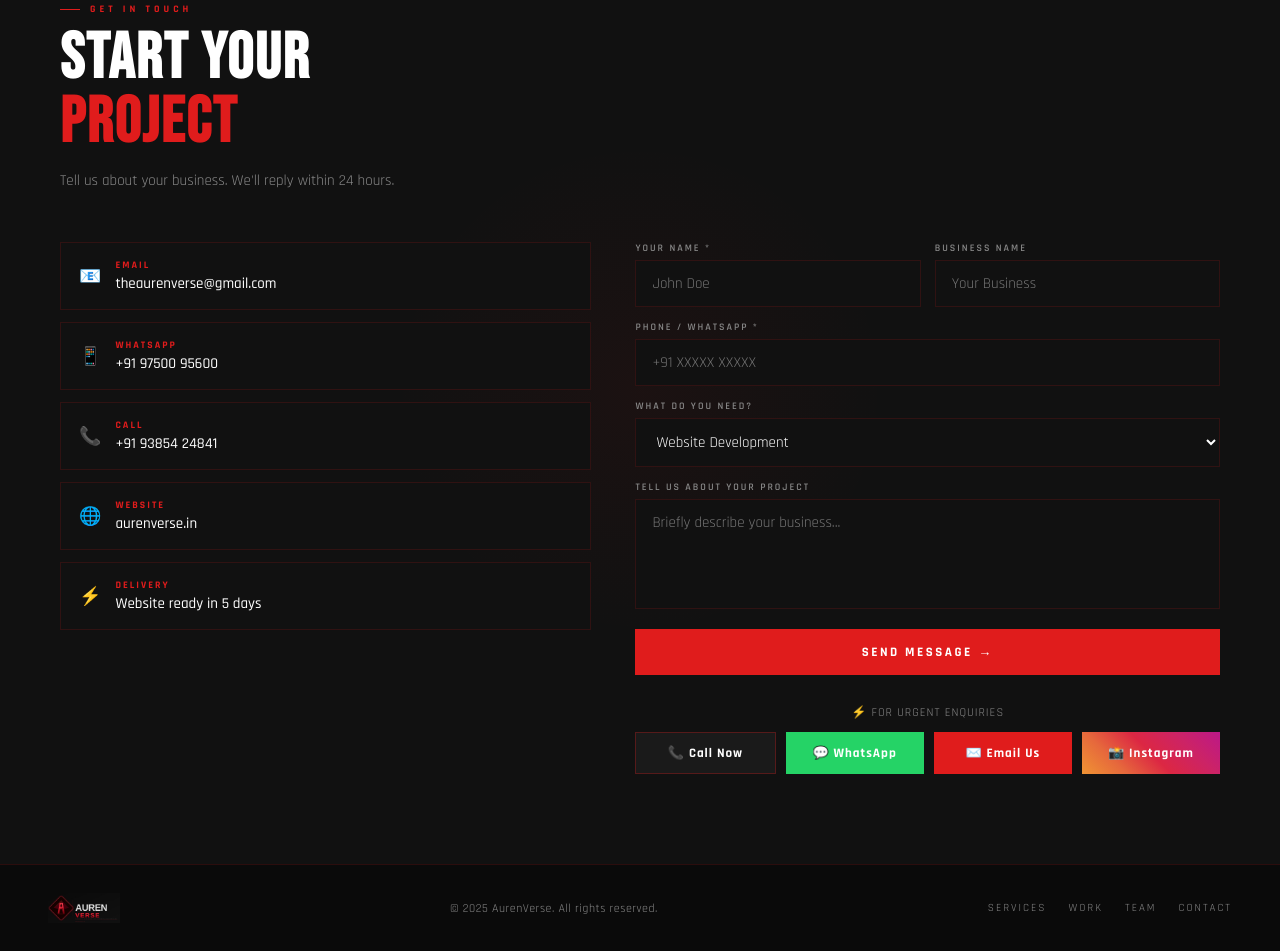
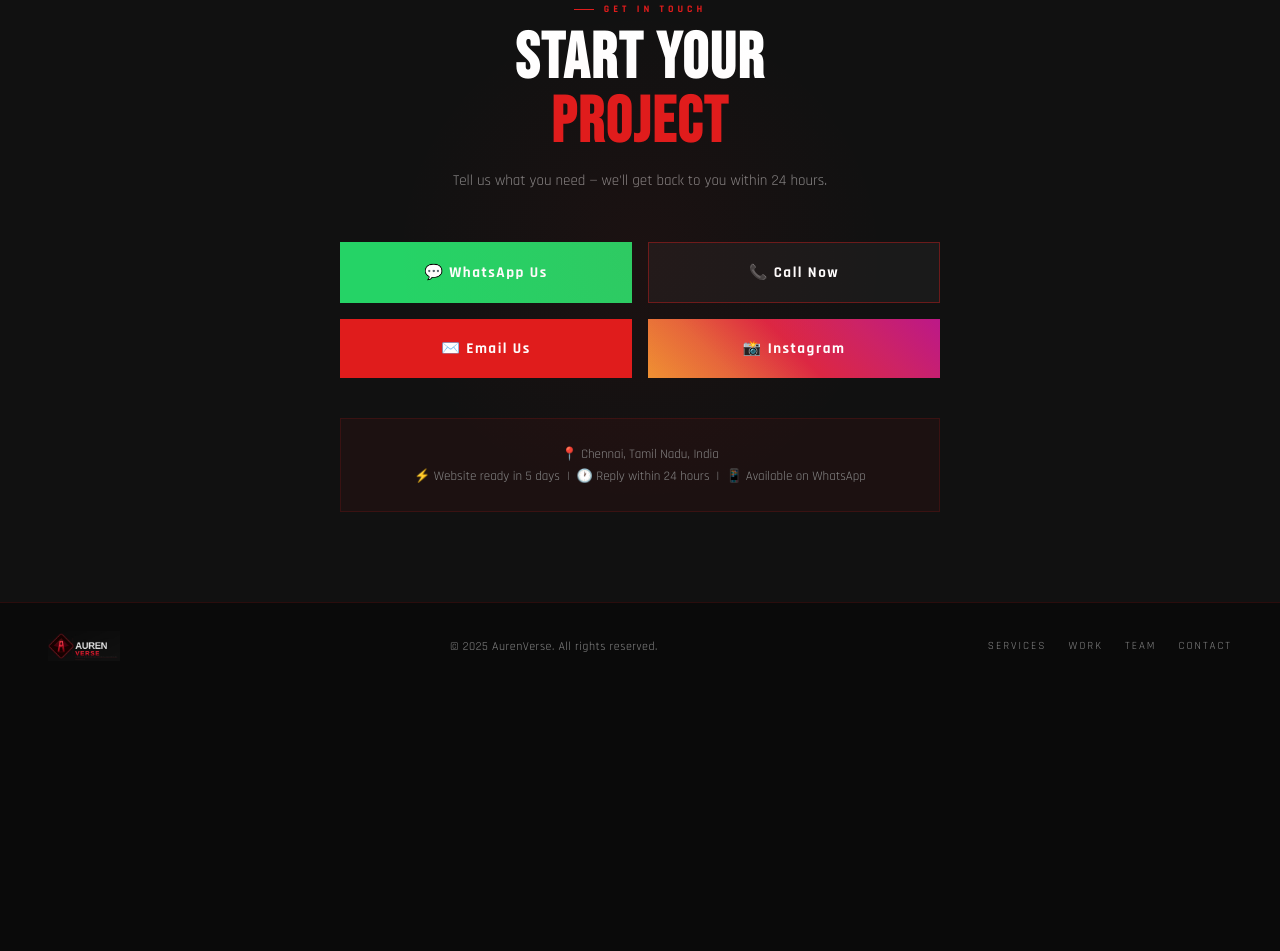
Before and after one commit to ARULSEBASTIN71/aurenverse, a website: page public/index.html in a window 1280 px wide. Shown: the part 6235-7186 px from the top of the page. After the commit the page ends 6924 px from the top, so only its background shows below. Drawn offline with Linux system fonts and the light colour scheme.

Commit message:
simple contact buttons

```diff
--- a/public/index.html
+++ b/public/index.html
@@ -501,50 +501,29 @@ footer img{height:30px;object-fit:contain}
 </section>
 
 <!-- ── CONTACT ───────────────────────────────────────────── -->
-<section id="contact" class="sec2" style="overflow:hidden">
+<section id="contact" class="sec2" style="overflow:hidden;text-align:center">
   <div style="position:absolute;top:50%;left:50%;transform:translate(-50%,-50%);width:500px;height:500px;background:radial-gradient(circle,rgba(224,28,28,.05),transparent 70%);pointer-events:none"></div>
-  <div class="tag">Get In Touch</div>
+  <div class="tag" style="justify-content:center">Get In Touch</div>
   <h2 class="ttl">START YOUR<br><span style="color:var(--red)">PROJECT</span></h2>
-  <p class="sub">Tell us about your business. We'll reply within 24 hours.</p>
-  <div class="contact-wrap">
-    <div class="reveal-l">
-      <div class="c-item"><div class="c-icon">📧</div><div><div class="c-label">Email</div><div class="c-val"><a href="mailto:theaurenverse@gmail.com">theaurenverse@gmail.com</a></div></div></div>
-      <div class="c-item"><div class="c-icon">📱</div><div><div class="c-label">WhatsApp</div><div class="c-val"><a href="https://wa.me/919750095600">+91 97500 95600</a></div></div></div>
-      <div class="c-item"><div class="c-icon">📞</div><div><div class="c-label">Call </div><div class="c-val"><a href="tel:+919385424841">+91 93854 24841</a></div></div></div>
-      <div class="c-item"><div class="c-icon">🌐</div><div><div class="c-label">Website</div><div class="c-val"><a href="https://aurenverse.in" target="_blank">aurenverse.in</a></div></div></div>
-      <div class="c-item"><div class="c-icon">⚡</div><div><div class="c-label">Delivery</div><div class="c-val">Website ready in 5 days</div></div></div>
-    </div>
-    <div class="reveal-r" id="formArea">
-      <div class="form-wrap">
-        <div class="form-row">
-          <div><label class="form-label">Your Name *</label><input id="fname" type="text" placeholder="John Doe"/></div>
-          <div><label class="form-label">Business Name</label><input id="fbiz" type="text" placeholder="Your Business"/></div>
-        </div>
-        <div><label class="form-label">Phone / WhatsApp *</label><input id="fphone" type="text" placeholder="+91 XXXXX XXXXX"/></div>
-        <div>
-          <label class="form-label">What do you need?</label>
-          <select id="fservice">
-            <option>Website Development</option>
-            <option>SEO Optimization</option>
-            <option>Lead Generation</option>
-            <option>Full Growth Package</option>
-            <option>Something else</option>
-          </select>
-        </div>
-        <div><label class="form-label">Tell us about your project</label><textarea id="fmsg" placeholder="Briefly describe your business..."></textarea></div>
-        <button class="submit-btn" id="submitBtn" onclick="submitForm()">Send Message →</button>
-        <div class="form-error" id="formError" style="display:none"></div> <div style="margin-top:16px;text-align:center">
-  <p style="font-size:12px;color:#888;letter-spacing:1px;text-transform:uppercase;margin-bottom:12px">⚡ For Urgent Enquiries</p>
-  <div style="display:flex;gap:10px">
-    <a href="tel:+919385424841" style="flex:1;background:#1a1a1a;border:1px solid rgba(224,28,28,.3);color:#fff;padding:12px;text-align:center;text-decoration:none;font-family:'Rajdhani',sans-serif;font-size:13px;font-weight:700;letter-spacing:1px;display:flex;align-items:center;justify-content:center;gap:8px" onmouseover="this.style.borderColor='#e01c1c'" onmouseout="this.style.borderColor='rgba(224,28,28,.3)'">📞 Call Now</a>
-    <a href="https://wa.me/919750095600?text=Hi%20AurenVerse!%20I%20need%20urgent%20help." target="_blank" style="flex:1;background:#25D366;color:#fff;padding:12px;text-align:center;text-decoration:none;font-family:'Rajdhani',sans-serif;font-size:13px;font-weight:700;letter-spacing:1px;display:flex;align-items:center;justify-content:center;gap:8px">💬 WhatsApp</a>
-    <a href="mailto:theaurenverse@gmail.com" style="flex:1;min-width:120px;background:#e01c1c;color:#fff;padding:12px;text-align:center;text-decoration:none;font-family:'Rajdhani',sans-serif;font-size:13px;font-weight:700;letter-spacing:1px;display:flex;align-items:center;justify-content:center;gap:8px">✉️ Email Us</a>
-<a href="https://www.instagram.com/aurenverse.in/" target="_blank" style="flex:1;min-width:120px;background:linear-gradient(45deg,#f09433,#e6683c,#dc2743,#cc2366,#bc1888);color:#fff;padding:12px;text-align:center;text-decoration:none;font-family:'Rajdhani',sans-serif;font-size:13px;font-weight:700;letter-spacing:1px;display:flex;align-items:center;justify-content:center;gap:8px">📸 Instagram</a>
+  <p style="color:var(--grey);font-size:15px;line-height:1.65;margin-bottom:48px">Tell us what you need — we'll get back to you within 24 hours.</p>
+
+  <div style="display:grid;grid-template-columns:1fr 1fr;gap:16px;max-width:600px;margin:0 auto" class="contact-btns">
+    <a href="https://wa.me/919750095600?text=Hi%20AurenVerse!%20I%20want%20to%20enquire%20about%20your%20services.%20Please%20contact%20me." target="_blank" style="background:#25D366;color:#fff;padding:20px 24px;text-decoration:none;font-family:'Rajdhani',sans-serif;font-size:15px;font-weight:700;letter-spacing:1.5px;display:flex;align-items:center;justify-content:center;gap:10px;transition:all .3s" onmouseover="this.style.background='#128C7E'" onmouseout="this.style.background='#25D366'">💬 WhatsApp Us</a>
+
+    <a href="tel:+919385424841" style="background:#1a1a1a;border:1px solid rgba(224,28,28,.4);color:#fff;padding:20px 24px;text-decoration:none;font-family:'Rajdhani',sans-serif;font-size:15px;font-weight:700;letter-spacing:1.5px;display:flex;align-items:center;justify-content:center;gap:10px;transition:all .3s" onmouseover="this.style.borderColor='var(--red)'" onmouseout="this.style.borderColor='rgba(224,28,28,.4)'">📞 Call Now</a>
+
+    <a href="https://mail.google.com/mail/?view=cm&to=theaurenverse@gmail.com&su=Website Enquiry from AurenVerse" target="_blank" style="background:var(--red);color:#fff;padding:20px 24px;text-decoration:none;font-family:'Rajdhani',sans-serif;font-size:15px;font-weight:700;letter-spacing:1.5px;display:flex;align-items:center;justify-content:center;gap:10px;transition:all .3s" onmouseover="this.style.background='#ff2020'" onmouseout="this.style.background='var(--red)'">✉️ Email Us</a>
+
+    <a href="https://www.instagram.com/aurenverse.in/" target="_blank" style="background:linear-gradient(45deg,#f09433,#e6683c,#dc2743,#cc2366,#bc1888);color:#fff;padding:20px 24px;text-decoration:none;font-family:'Rajdhani',sans-serif;font-size:15px;font-weight:700;letter-spacing:1.5px;display:flex;align-items:center;justify-content:center;gap:10px;transition:all .3s">📸 Instagram</a>
   </div>
-</div>
-      </div>
-    </div>
+
+  <div style="margin-top:40px;padding:24px;background:rgba(224,28,28,.05);border:1px solid var(--border);max-width:600px;margin:40px auto 0">
+    <p style="font-size:13px;color:var(--grey);line-height:1.7">📍 Chennai, Tamil Nadu, India<br>⚡ Website ready in 5 days &nbsp;|&nbsp; 🕐 Reply within 24 hours &nbsp;|&nbsp; 📱 Available on WhatsApp</p>
   </div>
+
+  <style>
+    @media(max-width:540px){.contact-btns{grid-template-columns:1fr!important}}
+  </style>
 </section>
 
 <!-- FOOTER -->
```
